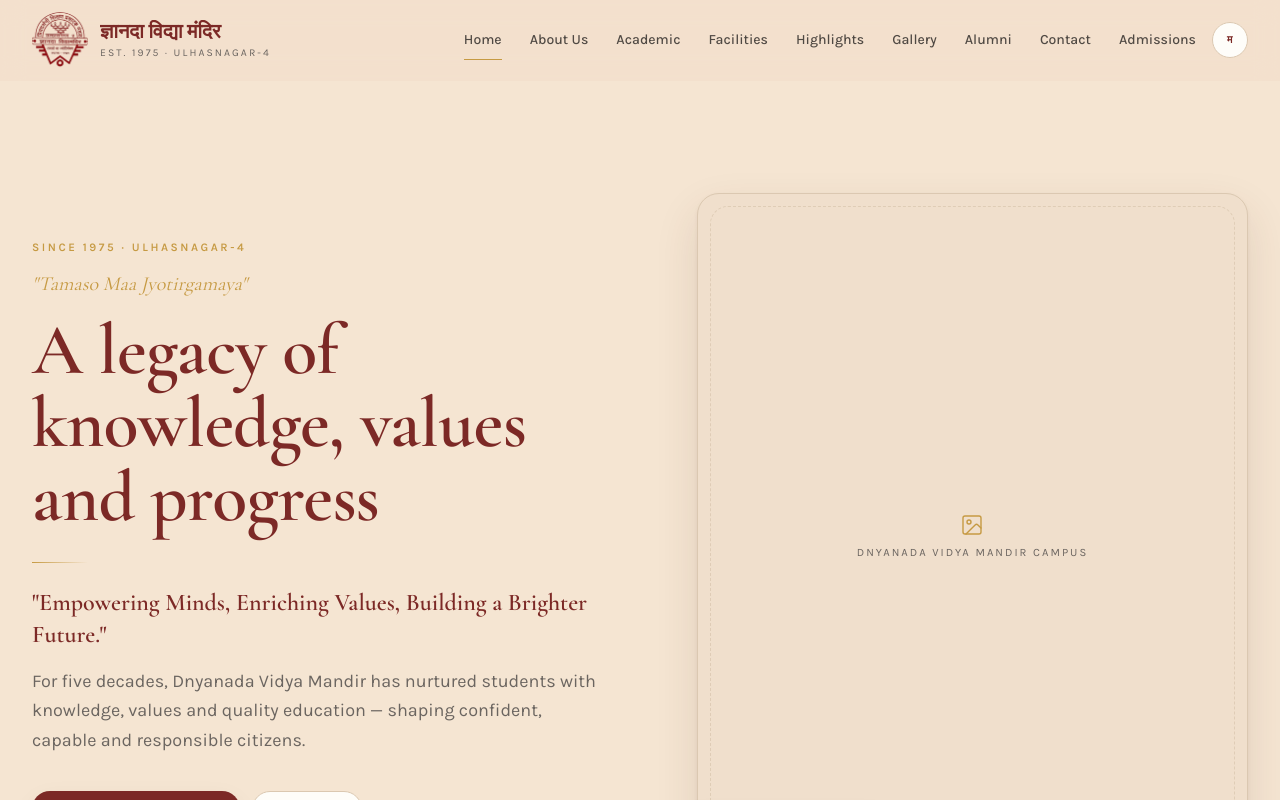
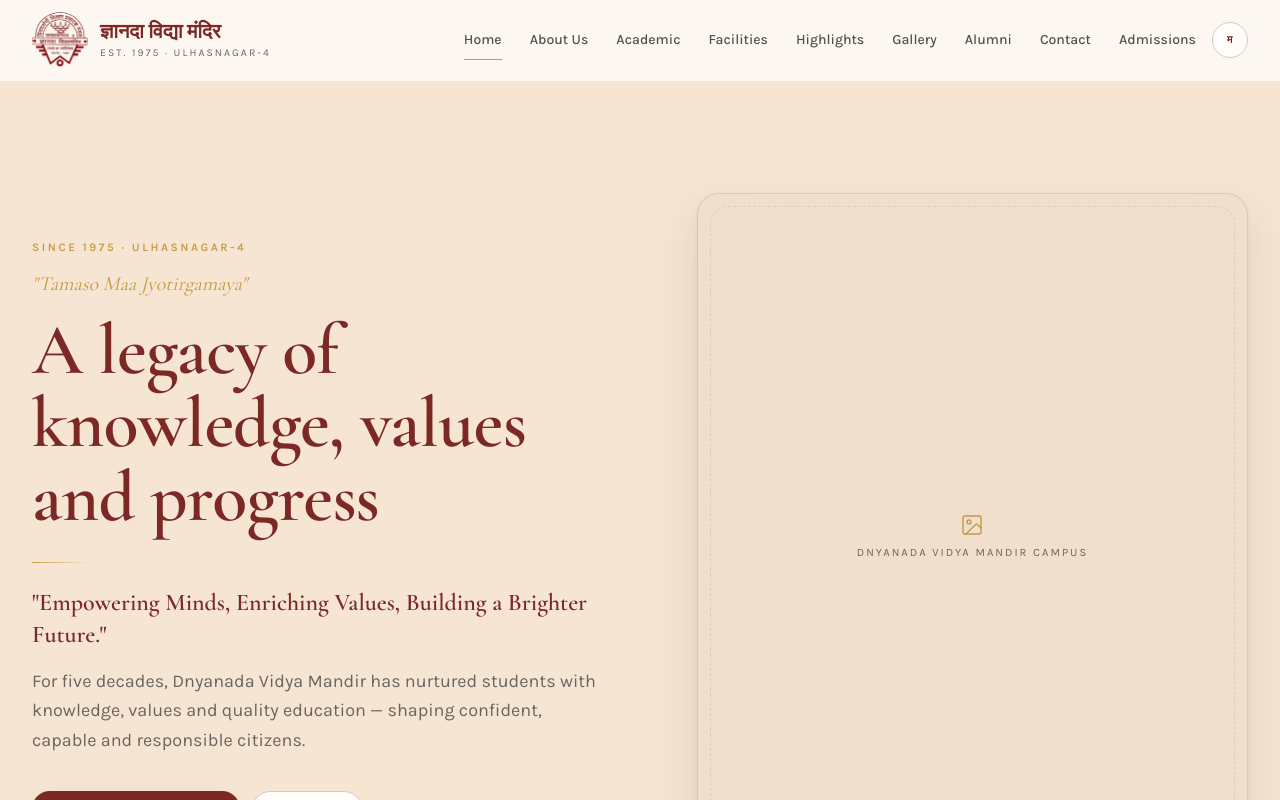
Before and after one commit to jagdishpanada2000-cloud/Dyanada-vidya-mandir-, a Next.js app: page / in a window 1280 px wide. Shown: the top 800 px of the page. Built offline with nearby package versions, Linux system fonts and the light colour scheme.

Commit message:
Fix navbar: prevent school name truncation, use white surface bg with gold accent shadow for visual distinction

```diff
--- a/src/components/Navbar.tsx
+++ b/src/components/Navbar.tsx
@@ -62,17 +62,19 @@ export function Navbar() {
   return (
     <header
       className={cn(
-        "sticky top-0 z-50 w-full border-b bg-navbar/85 backdrop-blur-md transition-all duration-500",
-        scrolled ? "border-border shadow-soft" : "border-transparent",
+        "sticky top-0 z-50 w-full border-b bg-surface/80 backdrop-blur-md transition-all duration-500",
+        scrolled
+          ? "border-border/60 shadow-[0_1px_0_0_oklch(0.71_0.12_82/0.15),0_8px_24px_oklch(0.35_0.06_40/0.06)]"
+          : "border-transparent",
       )}
     >
       <div
         className={cn(
-          "mx-auto grid max-w-7xl grid-cols-[minmax(0,1fr)_auto] items-center gap-4 px-5 transition-all duration-500 lg:px-8",
+          "mx-auto flex max-w-7xl items-center justify-between gap-4 px-5 transition-all duration-500 lg:px-8",
           scrolled ? "h-16" : "h-20",
         )}
       >
-        <Link href="/" className="flex min-w-0 items-center gap-3">
+        <Link href="/" className="flex shrink-0 items-center gap-3">
           <img
             src="/images/logo.png"
             alt={t("nav.schoolName")}
@@ -81,8 +83,8 @@ export function Navbar() {
               scrolled ? "h-10 w-10" : "h-14 w-14",
             )}
           />
-          <span className="min-w-0">
-            <span className="block truncate font-display text-lg leading-tight font-semibold text-primary sm:text-xl">
+          <span className="flex flex-col">
+            <span className="whitespace-nowrap font-display text-lg leading-tight font-semibold text-primary sm:text-xl">
               ज्ञानदा विद्या मंदिर
             </span>
             <span className="hidden text-[0.65rem] tracking-[0.2em] uppercase text-muted-foreground sm:block">
```
